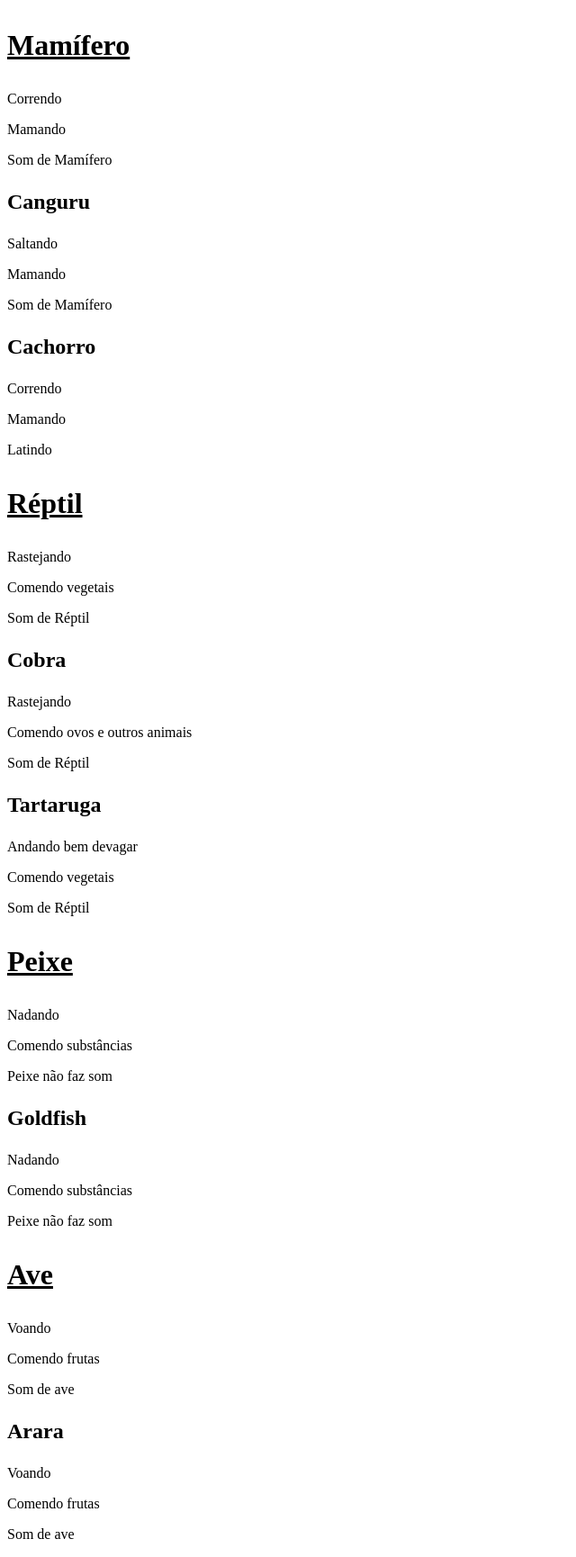
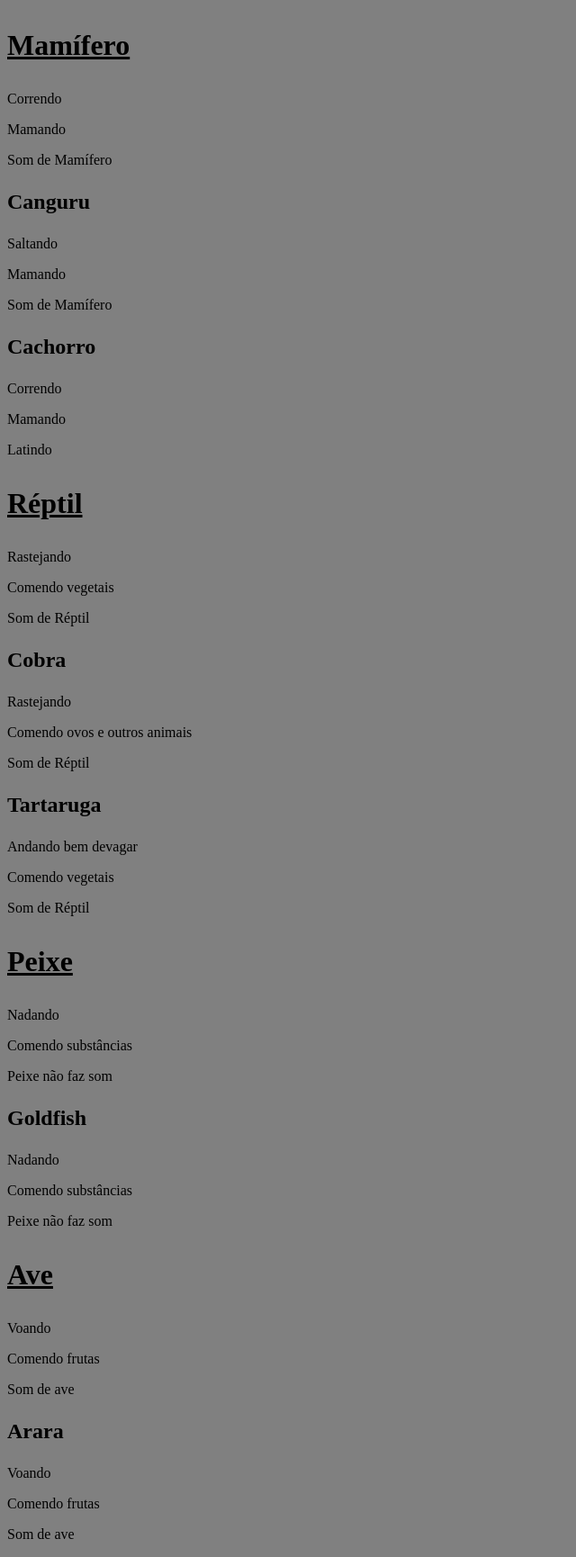
Before and after one commit to Jan-Carneiro/POO-cursoEstudonauta, a PHP site: page / in a window 1280 px wide. Shown: the whole page at 90% size, without its empty margins (0-640 px from the left). Run offline with PHP 8.4, Linux system fonts and the light colour scheme.

Commit message:
Update index.php

```diff
--- a/aula12/index.php
+++ b/aula12/index.php
@@ -4,6 +4,11 @@
     <meta charset="UTF-8">
     <meta name="viewport" content="width=device-width, initial-scale=1.0">
     <title>Classes de Animais</title>
+    <style>
+        body{
+            background-color: gray;
+        }
+    </style>
 </head>
 <body>
     <?php
```
